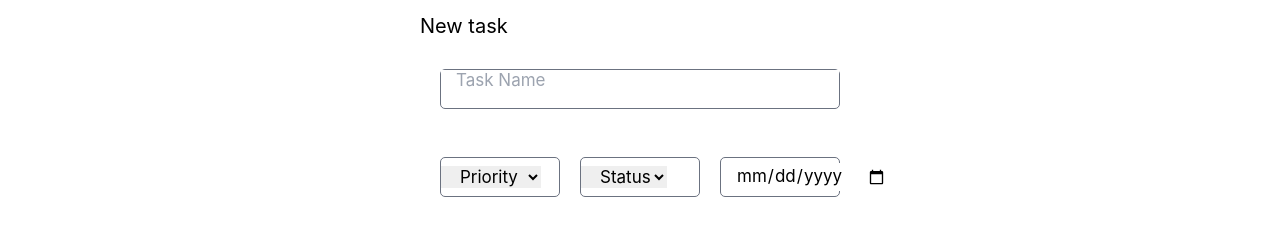
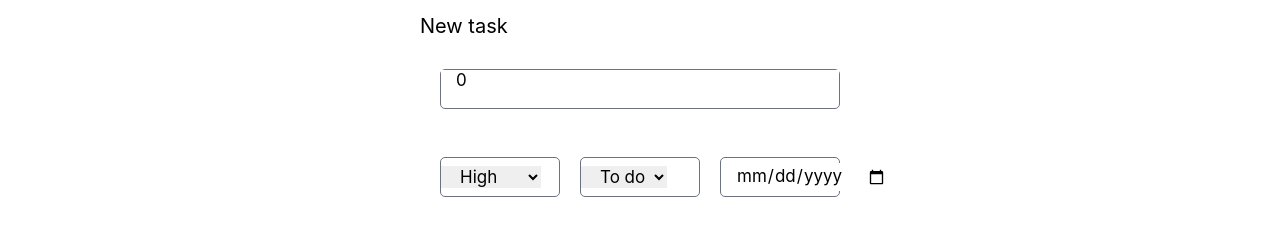
Before and after one commit to elahenarimani/to-do-list-type-script, a React (Create React App) app: page / in a window 1280 px wide. Both pictures are taken after a click on the button 1263 px from the left and 25 px from the top of the page. Shown: the part 159-397 px from the top of the page. Built offline with nearby package versions, Linux system fonts and the light colour scheme.

Commit message:
add some code

```diff
--- a/src/App.tsx
+++ b/src/App.tsx
@@ -9,6 +9,7 @@ import TableDesktop from './components/tableDesktop/TableDesktop';
 import Modal from './components/modal/Modal';
 import Select from './components/select/Select';
 import { FaArrowUp } from "react-icons/fa";
+
 interface Idata {
   id: number
   taskName: string | number
@@ -17,8 +18,17 @@ interface Idata {
   deadline: number
   taskDetails: string | number
 }
+interface IIdModeParameter{
+  id : null | number
+}
+interface IModalParameter{
+  openEdite:boolean
+    idMode:IIdModeParameter
+    setOpenEdit:Function
+    editId:number | null
+}
 let  todoId:number
-function App() {
+function App({openEdite,idMode,setOpenEdit,editId}:IModalParameter) {
   const [data, setData] = useState<Idata[]>([])
   const [open, setOpen] = useState<boolean>(false)
   function handleOpen() {
@@ -97,7 +107,7 @@ function App() {
                     })}
                 </table>
               </div>
-        <Modal open={open} onClose={handleClose} data={data} setData={setData}  />
+        <Modal open={open} onClose={handleClose} data={data} setData={setData} openEdite={openEdite}idMode={idMode} setOpenEdit={setOpenEdit} editId={editId} />
       </main>
     </div>
   );
--- a/src/components/editModal/EditModal.tsx
+++ b/src/components/editModal/EditModal.tsx
@@ -13,24 +13,28 @@ interface Idata{
   }
   interface IIdModeParameter{
     id : null | number
-
   }
 interface IEditModalParameter{
     openEdite : boolean
-
     data: Idata[]
     idMode : IIdModeParameter
     setData :Function
     setOpenEdit : Function
+    editId:number | null
+    inpval : string | number
+    selectedOption2 :number
+    selectedOption :number
+    inpvalDate :number
+    inpvalDetail : string | number
+
 }
-
-function EditModal({openEdite   , data ,idMode ,setData ,setOpenEdit}:IEditModalParameter){
-    const [isDropDownVisible , setIsDropDownVisible] = useState<boolean>(false)
-    const [selectedOption , setSelectedOption] = useState<"">("")
-    const [selectedOption2 , setSelectedOption2 ] = useState <"">("")
-    const [inpval , setInpval] = useState <string | number >("")
-    const [inpvalDate , setInpvalDate] = useState < number >(0)
-    const [inpvalDetail , setInpvalDetail] = useState <string | number >("")
+function EditModal({openEdite , data , idMode , setData , setOpenEdit , editId , inpval , selectedOption2 , selectedOption , inpvalDate , inpvalDetail }:IEditModalParameter){
+    const [isDropDownVisible , setIsDropDownVisibleEdit ] = useState<boolean>(false)
+    const [selectedOptionEdit , setSelectedOptionEdit ] = useState<number>(0)
+    const [selectedOption2Edit  , setSelectedOption2Edit  ] = useState <number>(0)
+    const [inpvalEdit  , setInpvalEdit ] = useState <string | number >("")
+    const [inpvalDateEdit  , setInpvalDateEdit ] = useState < number >(0)
+    const [inpvalDetailEdit  , setInpvalDetailEdit ] = useState <string | number >("")
     interface IEditTodoParameter{
         editId:number | null
         inpval : string | number
@@ -39,15 +43,15 @@ function EditModal({openEdite   , data ,idMode ,setData ,setOpenEdit}:IEditModal
         inpvalDate :number
         inpvalDetail : string | number
     }
-    function editTodo({editId , inpval, selectedOption2 , selectedOption ,inpvalDate ,inpvalDetail }:IEditTodoParameter){
+    function editTodo(editToDoEnparameter:IEditTodoParameter){
          setData(data.map(item => {
             if(item.id == editId){
 
-                    item.taskName = inpval ,
-                    item.priority = selectedOption2 ,
-                    item.status = selectedOption ,
-                    item.deadline = inpvalDate ,
-                    item.taskDetails = inpvalDetail
+                    item.taskName = inpvalEdit  ,
+                    item.priority = selectedOption2Edit  ,
+                    item.status = selectedOptionEdit  ,
+                    item.deadline = inpvalDateEdit  ,
+                    item.taskDetails = inpvalDetailEdit
 
                 return item
             }else{
--- a/src/components/modal/Modal.tsx
+++ b/src/components/modal/Modal.tsx
@@ -5,6 +5,11 @@ import Select from "../select/Select";
 import Input from "../input/Input"
 import DateInput from "../dateInput/DateInput"
 import Button from "../button/Button";
+import EditModal from '../editModal/EditModal'
+import TableDesktop from '../tableDesktop/TableDesktop'
+interface IIdModeParameter{
+    id : null | number
+  }
 interface Idata{
     id:number
     taskName:string | number
@@ -18,12 +23,16 @@ interface ImodalParameter {
     onClose: Function
     data: Idata[]
     setData :Function
+    openEdite:boolean
+    idMode:IIdModeParameter
+    setOpenEdit:Function
+    editId:number | null
 }
-function Modal({ open , onClose , data ,setData}: ImodalParameter) {
+function Modal({ open , onClose , data ,setData ,openEdite,idMode,setOpenEdit,editId}: ImodalParameter) {
     const [isDropDownVisible , setIsDropDownVisible] = useState<boolean>(false)
-    const [selectedOption , setSelectedOption] = useState<"">("")
-    const [selectedOption2 , setSelectedOption2 ] = useState <"">("")
-    const [inpval , setInpval] = useState <string | number >("")
+    const [selectedOption , setSelectedOption] = useState<number>(0)
+    const [selectedOption2 , setSelectedOption2 ] = useState <number>(0)
+    const [inpval , setInpval] = useState <string | number >("0")
     const [inpvalDate , setInpvalDate] = useState < number >(0)
     const [inpvalDetail , setInpvalDetail] = useState <string | number >("")
     {console.log(data)}
@@ -71,6 +80,7 @@ function Modal({ open , onClose , data ,setData}: ImodalParameter) {
                     </div>
                 </div>
             </div>
+            < EditModal openEdite={openEdite }  data={data} setData={setData} idMode ={idMode}  setOpenEdit={setOpenEdit} editId={editId} inpval={inpval}  selectedOption2={selectedOption2 }  selectedOption={selectedOption}  inpvalDate={inpvalDate}  inpvalDetail={inpvalDetail}/>
         </div>
     )
 }
--- a/src/components/tableDesktop/TableDesktop.tsx
+++ b/src/components/tableDesktop/TableDesktop.tsx
@@ -5,6 +5,7 @@ import { FaTrash } from "react-icons/fa";
 import { useState } from 'react';
 import DeleteModal from '../DeleteModal/DeleteModal'
 import EditModal from '../editModal/EditModal'
+import Modal from '../modal/Modal';
 interface Idata{
   id:number
   taskName:string | number
@@ -123,7 +124,8 @@ function TableDesktop({data, setData ,taskName , priority ,  status , deadline ,
             </div>
           </td>
           <DeleteModal  open={open} todoId={todoId} id={id} handleButtonClick={handleButtonClick} onClose={handleClose}/>
-          < EditModal openEdite={openEdite }  data={data} setData={setData} idMode ={idMode}  setOpenEdit={setOpenEdit}/>
+          < Modal openEdite={openEdite }  data={data} setData={setData} idMode ={idMode}  setOpenEdit={setOpenEdit}></Modal>
+          <EditModal openEdite={openEdite}/>
         </tr>
 
   )
```
